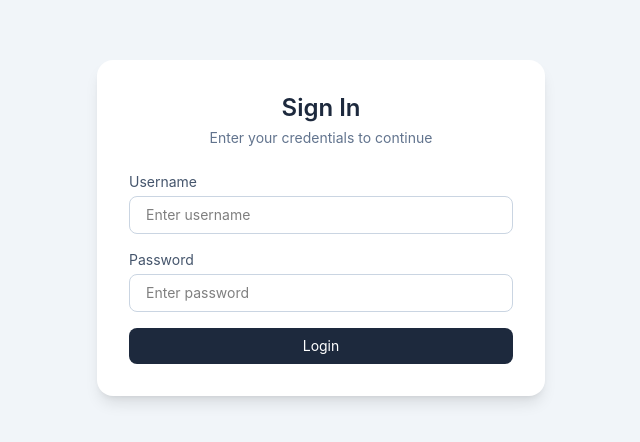
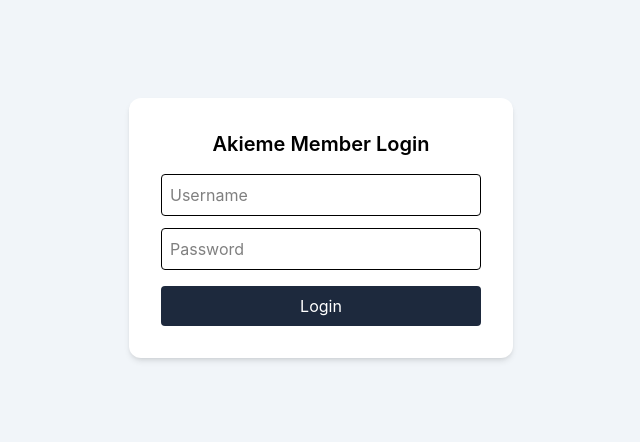
Before and after one commit to sarbamon/routineApp, a React (Vite) app: page / in a window 1280 px wide. Shown: the part 172-614 px from the top of the page, without its empty margins (319-959 px from the left). Built offline with nearby package versions, Linux system fonts and the light colour scheme; no server answers.

Commit message:
updated table and login

```diff
--- a/src/Login.tsx
+++ b/src/Login.tsx
@@ -1,96 +1,107 @@
 import { useState } from "react";
-
-const API_URL = import.meta.env.VITE_API_URL || "http://localhost:5000";
+import { API_URL } from "./config/api";
 
 type Props = {
   onLogin: () => void;
 };
 
 function Login({ onLogin }: Props) {
-  const [username, setUsername] = useState("");
-  const [password, setPassword] = useState("");
-  const [error, setError] = useState("");
+
+  const [username,setUsername] = useState("");
+  const [password,setPassword] = useState("");
+  const [error,setError] = useState("");
+  const [message,setMessage] = useState("");
+  const [loading,setLoading] = useState(false);
 
   const handleLogin = async () => {
+
+    setError("");
+    setMessage("");
+    setLoading(true);
+
     try {
-    const res = await fetch(`${API_URL}/api/auth/login`, {
-      method: "POST",
-      headers: {
-        "Content-Type": "application/json"
+
+      const res = await fetch(`${API_URL}/api/auth/login`,{
+        method:"POST",
+        headers:{
+          "Content-Type":"application/json"
         },
-      body: JSON.stringify({ username, password })
+        body:JSON.stringify({username,password})
       });
 
       const data = await res.json();
 
-    if (data.token) {
-      localStorage.setItem("token", data.token);
+      if(res.ok){
+
+        localStorage.setItem("token",data.token);
+
+        setMessage("Login successful ✅");
+
+        setTimeout(()=>{
           onLogin();
+        },1000);
+
       } else {
-      setError(data.message);
+
+        setError(data.message || "Login failed");
+
       }
 
     } catch {
+
       setError("Server not responding");
+
+    } finally {
+
+      setLoading(false);
+
     }
+
   };
 
   return (
-    <div className="min-h-screen flex items-center justify-center bg-slate-100 px-4">
 
-      <div className="w-full max-w-md bg-white shadow-lg rounded-2xl p-6 sm:p-8">
+    <div className="min-h-screen flex items-center justify-center bg-slate-100">
 
-        {/* Header */}
-        <div className="text-center mb-6">
-          <h2 className="text-2xl font-semibold text-slate-800">
-            Sign In
+      <div className="bg-white p-8 rounded-xl shadow-md w-96">
+
+        <h2 className="text-xl font-semibold mb-4 text-center">
+          Akieme Member Login
         </h2>
-          <p className="text-sm text-slate-500 mt-1">
-            Enter your credentials to continue
-          </p>
+
+        {message && (
+          <div className="text-green-600 text-sm mb-3">
+            {message}
           </div>
+        )}
 
-        {/* Username */}
-        <div className="mb-4">
-          <label className="block text-sm text-slate-600 mb-1">
-            Username
-          </label>
+        {error && (
+          <div className="text-red-600 text-sm mb-3">
+            {error}
+          </div>
+        )}
+
         <input
-            type="text"
-            placeholder="Enter username"
+          className="w-full border p-2 mb-3 rounded"
+          placeholder="Username"
           value={username}
-            onChange={(e) => setUsername(e.target.value)}
-            className="w-full border border-slate-300 rounded-lg px-4 py-2 text-sm focus:outline-none focus:ring-2 focus:ring-slate-400"
+          onChange={(e)=>setUsername(e.target.value)}
         />
-        </div>
 
-        {/* Password */}
-        <div className="mb-4">
-          <label className="block text-sm text-slate-600 mb-1">
-            Password
-          </label>
         <input
           type="password"
-            placeholder="Enter password"
+          className="w-full border p-2 mb-4 rounded"
+          placeholder="Password"
           value={password}
-            onChange={(e) => setPassword(e.target.value)}
-            className="w-full border border-slate-300 rounded-lg px-4 py-2 text-sm focus:outline-none focus:ring-2 focus:ring-slate-400"
+          onChange={(e)=>setPassword(e.target.value)}
         />
-        </div>
 
-        {/* Error */}
-        {error && (
-          <p className="text-red-500 text-sm mb-4">
-            {error}
-          </p>
-        )}
-
-        {/* Button */}
         <button
           onClick={handleLogin}
-          className="w-full bg-slate-800 hover:bg-slate-900 text-white py-2 rounded-lg text-sm transition"
+          disabled={loading}
+          className="w-full bg-slate-800 text-white py-2 rounded"
         >
-          Login
+          {loading ? "Logging in..": "Login"}
         </button>
 
       </div>
--- a/src/components/AddRoutineForm.tsx
+++ b/src/components/AddRoutineForm.tsx
@@ -1,23 +1,18 @@
 import { useState } from "react";
 import { API_URL } from "../config/api";
 
-interface RoutineInput {
-  section: string;
-  time: string;
-  activity: string;
-  duration: string;
-  notes: string;
-}
-
 function AddRoutineForm() {
 
-  const [formData, setFormData] = useState<RoutineInput>({
+  const [formData, setFormData] = useState({
     section: "Home",
     time: "",
     activity: "",
     duration: "",
     notes: ""
   });
+
+  const [message, setMessage] = useState("");
+  const [error, setError] = useState("");
 
   const timeOptions: string[] = [];
 
@@ -34,26 +29,68 @@ function AddRoutineForm() {
 
   const handleAdd = async () => {
 
-    if (!formData.time || !formData.activity) return;
+    setMessage("");
+    setError("");
+
+    if (!formData.time || !formData.activity) {
+      setError("Time and Activity are required");
+      return;
+    }
+
+    try {
 
       const token = localStorage.getItem("token");
 
-    await fetch(`${API_URL}/api/routines`, {
+      const res = await fetch(`${API_URL}/api/routines`, {
         method: "POST",
         headers: {
           "Content-Type": "application/json",
-        "Authorization": `Bearer ${token}`
+          Authorization: `Bearer ${token}`
         },
         body: JSON.stringify(formData)
       });
 
-    window.location.reload();
+      const data = await res.json();
+
+      if (res.ok) {
+
+        setMessage("Routine created successfully ✅");
+
+        setFormData({
+          section: "Home",
+          time: "",
+          activity: "",
+          duration: "",
+          notes: ""
+        });
+
+      } else {
+        setError(data.message || "Failed to create routine");
+      }
+
+    } catch {
+      setError("Server not responding");
+    }
 
   };
 
   return (
 
     <div className="bg-slate-50 p-4 sm:p-6 rounded-lg mb-8">
+
+      {/* Success message */}
+      {message && (
+        <div className="mb-4 text-green-600 text-sm">
+          {message}
+        </div>
+      )}
+
+      {/* Error message */}
+      {error && (
+        <div className="mb-4 text-red-600 text-sm">
+          {error}
+        </div>
+      )}
 
       <div className="grid grid-cols-1 md:grid-cols-2 lg:grid-cols-5 gap-4">
 
@@ -75,7 +112,7 @@ function AddRoutineForm() {
           <option value="">Select Time</option>
 
           {timeOptions.map((time)=>(
-            <option key={time}>{time}</option>
+            <option key={time} value={time}>{time}</option>
           ))}
 
         </select>
@@ -116,7 +153,6 @@ function AddRoutineForm() {
       </button>
 
     </div>
-
   );
 }
 
--- a/src/pages/RoutinePage.tsx
+++ b/src/pages/RoutinePage.tsx
@@ -6,11 +6,18 @@ import { Routine } from "../types/Routine";
 
 function RoutinePage() {
 
-  const [routines,setRoutines] = useState<Routine[]>([]);
+  const [routines, setRoutines] = useState<Routine[]>([]);
 
   const fetchRoutines = async () => {
 
     const token = localStorage.getItem("token");
+
+    if (!token) {
+      console.log("No token found");
+      return;
+    }
+
+    try {
 
       const res = await fetch(`${API_URL}/api/routines`, {
         headers: {
@@ -19,13 +26,22 @@ const fetchRoutines = async () => {
       });
 
       const data = await res.json();
+
+      if (Array.isArray(data)) {
         setRoutines(data);
+      } else {
+        console.error("Unexpected response:", data);
+        setRoutines([]);
+      }
 
+    } catch (error) {
+      console.error("Fetch routines error:", error);
+    }
   };
 
-  useEffect(()=>{
+  useEffect(() => {
     fetchRoutines();
-  },[]);
+  }, []);
 
   return (
 
@@ -35,14 +51,13 @@ const fetchRoutines = async () => {
         Daily Routine
       </h1>
 
-      <AddRoutineForm/>
+      <AddRoutineForm />
 
-      <RoutineTable routines={routines}/>
+      <RoutineTable routines={routines} />
 
     </div>
 
   );
-
 }
 
 export default RoutinePage;
```
Lines whose indentation alone changed are shown as unchanged.
